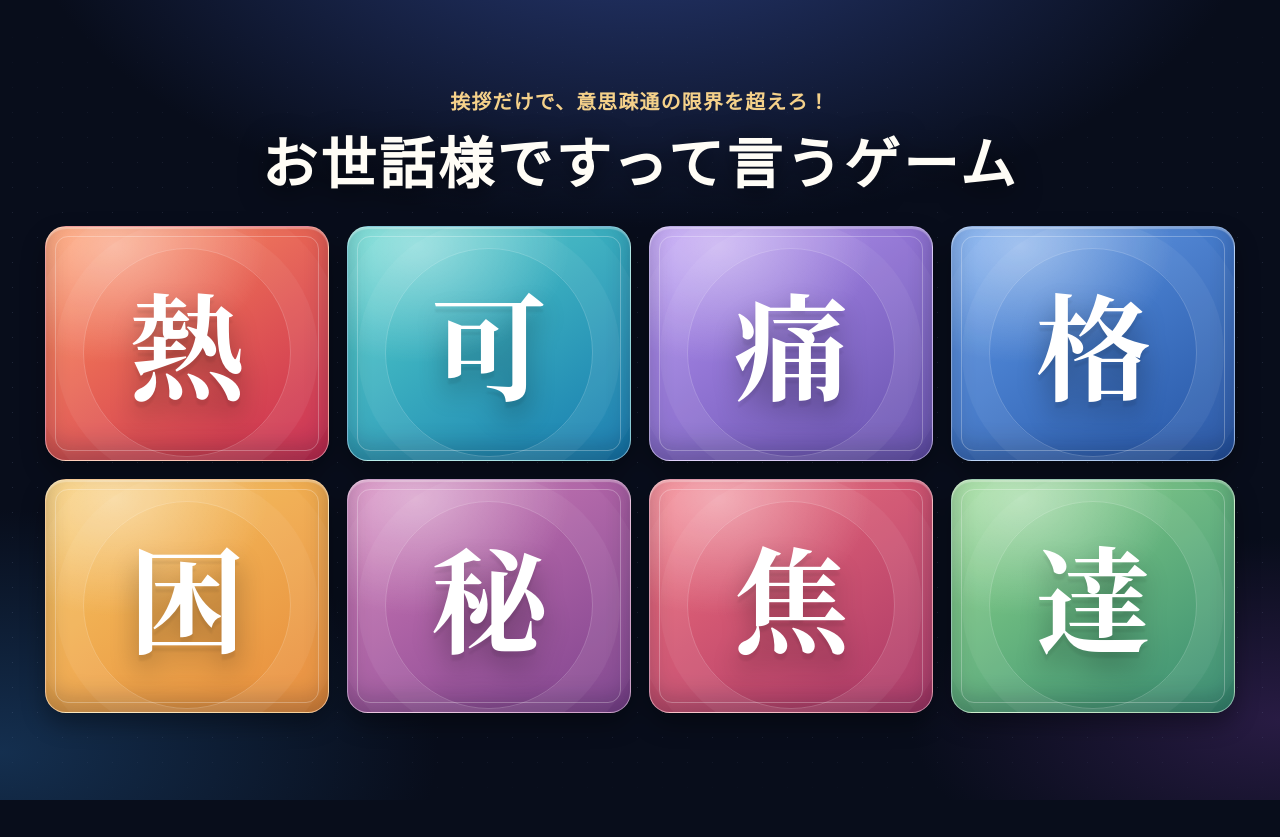
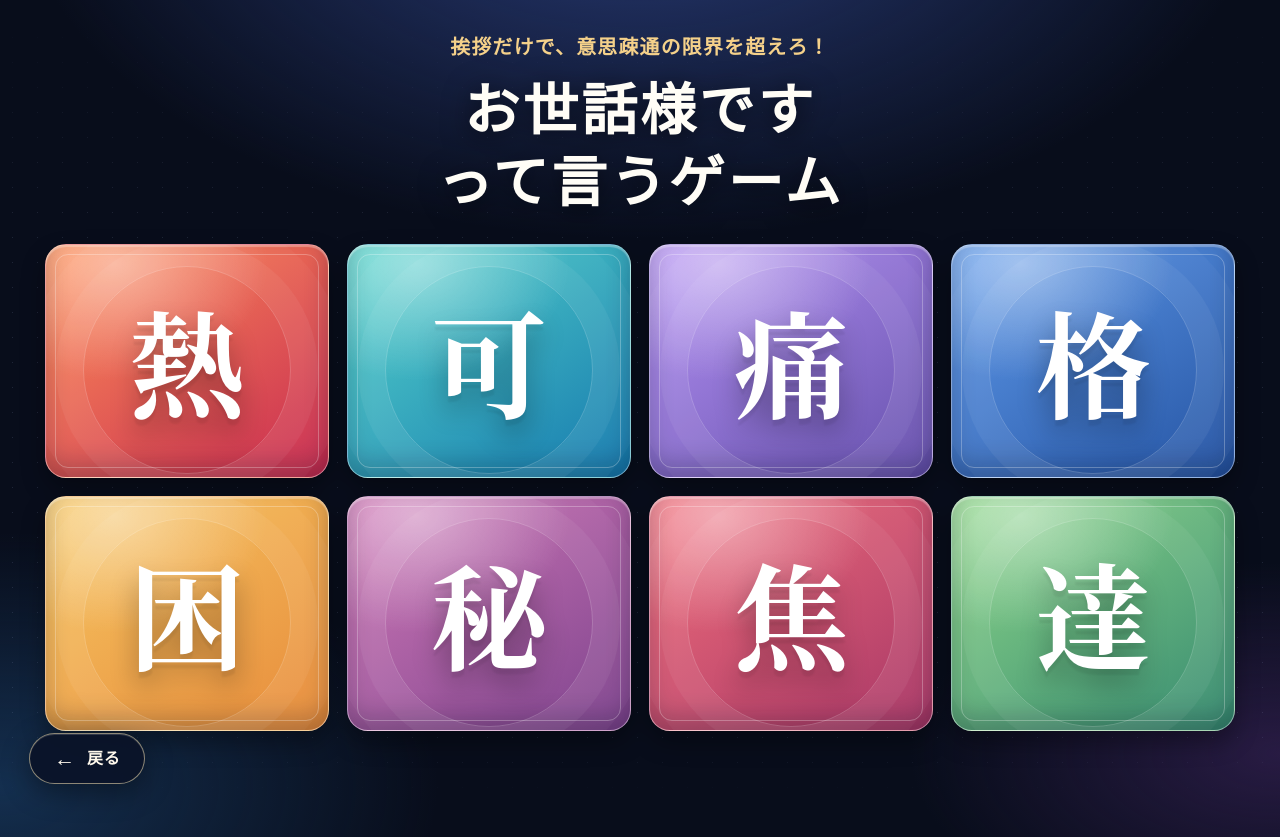
Before and after one commit to tsicb/kickoff-party2027, a plain HTML site: page categories.html in a window 1280 px wide. Before the commit the page ends 800 px from the top, so only its background shows below. Drawn offline with Linux system fonts and the light colour scheme.

Commit message:
Add back navigation to example and fixed two-line heading

```diff
--- a/categories.html
+++ b/categories.html
@@ -6,6 +6,7 @@
   <meta name="theme-color" content="#090e1d">
   <meta name="description" content="お世話様ですって言うゲーム — 8つの漢字からお題を選ぼう。">
   <title>お世話様ですって言うゲーム | KICKOFF PARTY 2027</title>
+  <link rel="stylesheet" href="navigation.css">
   <style>
     :root {
       color-scheme: dark;
@@ -42,9 +43,10 @@
       justify-content: center;
       gap: clamp(22px, 3.4vh, 35px);
       margin: 0 auto;
-      padding: 32px 0;
+      padding: 32px 0 106px;
     }
     .intro { text-align: center; }
+    .title-line { display: block; white-space: nowrap; }
     .tagline {
       margin: 0;
       color: #f5d18a;
@@ -203,7 +205,7 @@
   <main class="shell">
     <header class="intro">
       <p class="tagline">挨拶だけで、意思疎通の限界を超えろ！</p>
-      <h1>お世話様ですって言うゲーム</h1>
+      <h1><span class="title-line">お世話様です</span><span class="title-line">って言うゲーム</span></h1>
     </header>
     <section class="grid" aria-label="8つのジャンル">
       <button class="tile" type="button" data-kanji="熱" aria-label="「熱」のジャンルを選択"><span class="kanji">熱</span></button>
@@ -216,6 +218,9 @@
       <button class="tile" type="button" data-kanji="達" aria-label="「達」のジャンルを選択"><span class="kanji">達</span></button>
     </section>
   </main>
+  <nav class="page-nav" aria-label="ページ移動">
+    <a class="page-nav__button page-nav__button--back" href="example.html"><span class="page-nav__arrow" aria-hidden="true">←</span><span>戻る</span></a>
+  </nav>
   <dialog id="category-dialog" aria-labelledby="dialog-title">
     <span class="dialog-kanji" id="dialog-kanji" aria-hidden="true"></span>
     <h2 id="dialog-title"></h2>
```
